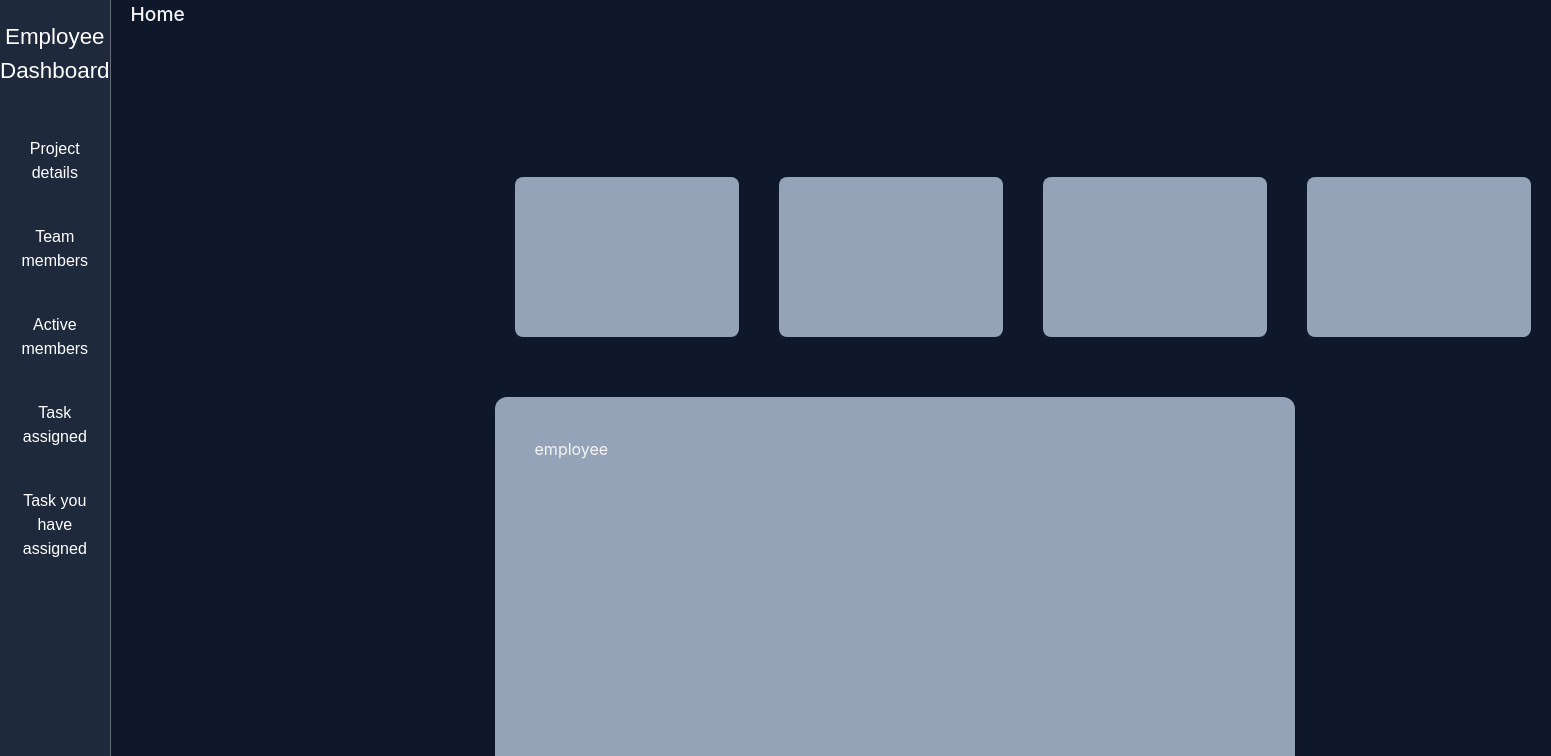
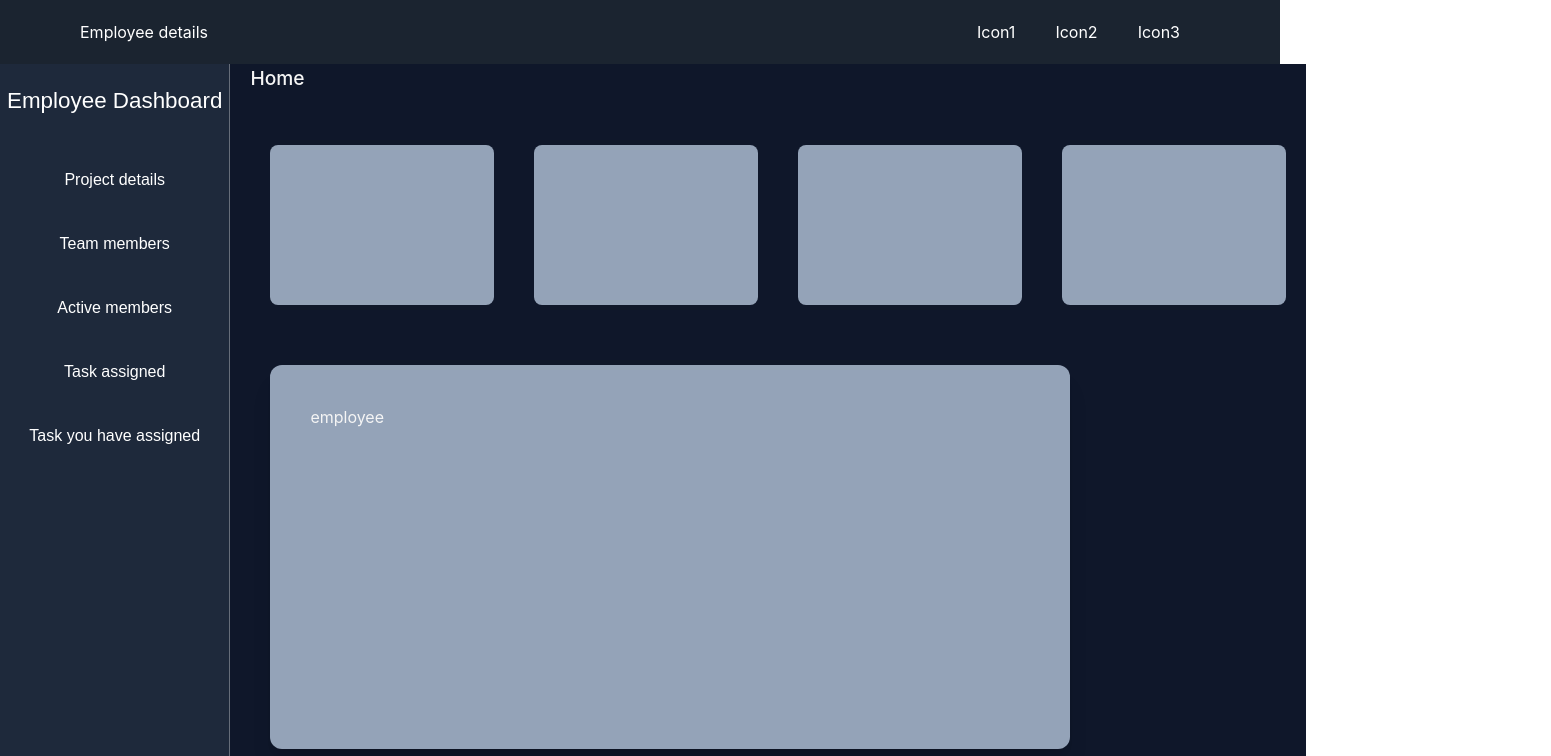
Before and after one commit to Sameer-khann/Navieo.employee, a React (Create React App) app in the folder frontend/: page / in a window 1280 px wide. Shown: the top 756 px of the page, 1551 px wide, since content can reach past the window. Built offline with nearby package versions, Linux system fonts and the light colour scheme.

Commit message:
Navbar Integration

```diff
--- a/frontend/src/components/Employee.js
+++ b/frontend/src/components/Employee.js
@@ -1,16 +1,17 @@
 const Employee = () => {
     return (
         <>
-                <div className=" ml-96 flex mt-32 h-36  ">
+            <div className="Emp">
+                <div className=" ml-5 flex mt-8 h-36  ">
                     <div className=" bg-slate-400 w-56 p-20 m-5 rounded-lg"></div>
                     <div className=" bg-slate-400 w-56 p-20 m-5 rounded-lg"></div>
                     <div className=" bg-slate-400 w-56 p-20 m-5 rounded-lg"></div>
                     <div className=" bg-slate-400 w-56 p-20 m-5 rounded-lg"></div>
                 </div>
-                <div className="shadow-xl mt-24 rounded-xl w-[50rem] ml-96 h-96 p-10 m-10  bg-slate-400">
+                <div className="shadow-xl mt-24 rounded-xl w-[50rem] ml-15 h-96 p-10 m-10  bg-slate-400">
                     <h1>employee</h1>
                 </div>
-                <div className="shadow-xl  rounded-xl w-[50rem] ml-96 h-96 p-10 m-10 bg-slate-400  ">
+                <div className="shadow-xl  rounded-xl w-[50rem] ml-15 h-96 p-10 m-10 bg-slate-400  ">
                     <h1>start/end time</h1>
                     <div className="flex">
                         <div className="flex-col ">
@@ -26,10 +27,11 @@ const Employee = () => {
                     </div>
                     <button className="bg-white p-4 m-4 hover:bg-blue-950 ml-64 rounded-xl">Start/end</button>
                 </div>
-                <div className="shadow-xl  rounded-xl w-[50rem] ml-96 h-96 p-10 m-10 bg-slate-400">
+                <div className="shadow-xl  rounded-xl w-[50rem] ml-15 h-96 p-10 m-10 bg-slate-400">
                     <h1>All task</h1>
                     <div className="bg-white w-[45rem] h-14 rounded-xl p-4 m-2"></div>
                 </div>
+            </div>
         </>
     )
 }
--- /dev/null
+++ b/frontend/src/components/Footer.css
@@ -0,0 +1,118 @@
+.Footer {
+    background-color: #1f2531;
+    height: 550px;
+    /* margin-top: 100px; */
+    color: white;
+}
+
+.QucikDetails {
+    display: flex;
+    align-items: center;
+    justify-content: space-around;
+    padding: 20px;
+    gap: 10px;
+}
+
+.ListQuickDetails {
+    display: flex;
+}
+
+.LeftQuick {
+    display: flex;
+    flex-direction: column;
+    gap: 20px;
+}
+
+.RightQuick {
+    display: flex;
+    flex-direction: column;
+    gap: 20px;
+}
+
+.icon {
+    display: flex;
+    align-items: center;
+    justify-content: center;
+    width: 60px;
+    width: 60px;
+    overflow: hidden;
+    border-radius: 50%;
+}
+
+.icon img {
+    width: 100%;
+    height: 100%;
+}
+
+.addresBox {
+    display: flex;
+    gap: 10px;
+    align-items: center;
+    width: 250px;
+    font-size: 1rem;
+}
+
+input {
+    padding: 10px;
+    margin: 5px 0;
+    font-size: 16px;
+    border: 1px solid #ccc;
+    border-radius: 4px;
+    box-sizing: border-box;
+    width: 200px;
+}
+
+/* Styles for Hover and Focus States */
+input:hover,
+input:focus {
+    border-color: #005abb;
+    /* Change color on hover and focus */
+    outline: none;
+    /* Remove default focus outline */
+}
+
+/* Styles for Disabled State */
+input:disabled {
+    background-color: #f0f0f0;
+    /* Change background color for disabled state */
+}
+
+.line {
+    width: 100%;
+    height: 30px;
+    color: white;
+}
+
+/* FooterSec */
+
+.Footer {
+    padding: 20px;
+}
+
+.FooterSec {
+    display: flex;
+    justify-content: space-around;
+    padding: 50px 20px;
+}
+
+.logoSecFooter {
+    display: flex;
+    flex-direction: column;
+    width: 400px;
+}
+
+.serviceFooter {
+    display: flex;
+    flex-direction: column;
+    gap: 15px;
+    width: 300px;
+
+}
+
+.linksFooter {
+    display: flex;
+    flex-direction: column;
+    gap: 15px;
+    width: 300px;
+
+}
--- /dev/null
+++ b/frontend/src/components/Footer.js
@@ -0,0 +1,91 @@
+import React from 'react'
+import "./Footer.css";
+
+// import icon from '../img/icons8-location-96.png'
+// import icon1 from '../img/icons8-phone-96.png'
+// import icon2 from '../img/icons8-at-sign-96.png'
+
+export default function Footer() {
+    return (
+        <>
+            <div className="Footer">
+                <div className="QuickContact">
+                    <div className="QucikDetails">
+                        <div className="LeftQuick">
+                            <h3>QUICK CONTACTS</h3>
+                            <div className="ListQuickDetails">
+                                <div className="addresBox">
+                                    <div className="icon">
+                                        <img src="" alt="" />
+                                    </div>
+                                    <span className="textQuick">
+                                        7140 Wehner Tunnel
+                                        Washington, D.C
+                                    </span>
+                                </div>
+                                <div className="addresBox">
+                                    <div className="icon">
+                                        <img src="" alt="" />
+                                    </div>
+                                    <span className="textQuick">
+                                        +9833929292
+                                        +9833533290
+                                    </span>
+                                </div>
+                                <div className="addresBox">
+                                    <div className="icon">
+                                        <img src="" alt="" />
+                                    </div>
+                                    <span className="textQuick">
+                                        info@technum.com technum@mail.com
+                                    </span>
+                                </div>
+                            </div>
+                        </div>
+                        <div className="RightQuick">
+                            <h3>STAY IN TOUCH</h3>
+                            <div className="inputSearch">
+                                <input type="text" placeholder='Email address' />
+                            </div>
+                        </div>
+                    </div>
+                </div>
+                <div className="FooterSec">
+                    <div className="logoSecFooter">
+                        <div className="logo">
+                            {/* <img src="" alt="" /> */}
+                            <h1>YOURDEVELOPER01</h1>
+                        </div>
+                        <div className="LogoDisFooter">
+                            <span className='LogoDisFooterP'>We have advanced skills & resources to create large-scale solutions as well as guide startups from idea to profit. We a TechnUm!</span>
+                        </div>
+                        <div className="socialMedia">
+                            <img src="" alt="" />
+                            <img src="" alt="" />
+                            <img src="" alt="" />
+                        </div>
+
+                    </div>
+                    <div className="serviceFooter">
+                        <h2>SERVICES</h2>
+                        <span>UI / UX Design</span>
+                        <span>Web & App Development</span>
+                        <span>OA & Software Testing</span>
+                        <span>IT Consulting</span>
+                        <span>Product Design</span>
+
+                    </div>
+                    <div className="linksFooter">
+                        <h2>USEFUL LINKS</h2>
+                        <span>About</span>
+                        <span>Services</span>
+                        <span>Industries</span>
+                        <span>Solutions</span>
+                        <span>Team</span>
+
+                    </div>
+                </div>
+            </div>
+        </>
+    )
+}
--- a/frontend/src/components/Navbar.css
+++ b/frontend/src/components/Navbar.css
@@ -1,35 +1,25 @@
-.navbar {
+nav {
   display: flex;
+  align-items: center;
   justify-content: space-between;
-    padding: 0px 40px;
-    background: #626de356;
-    color: #6a3f98;
+  background-color: #1b2430;
+  padding: 20px 80px;
+  color: #fff;
+  position: sticky;
+  position: -webkit-sticky;
+  top: 0;
+  z-index: 5;
 }
 
-  .navlist {
+#navbar{
   display: flex;
-    gap: 20px;
   align-items: center;
-    color: rgb(0, 0, 0);
-    font-size: 1rem;
-    font-weight: 500;
-    text-transform: uppercase;
+  justify-content: center;
 }
 
-  .navbarlist {
-    display: flex;
-    align-content: start;
-    justify-content: start;
-    padding: 30px;
-
+#navbar li{
+  list-style: none;
+  padding: 0 20px;
+  position: relative;
+  color: #fff;
 }
-
-  .list {
-    display: flex;
-    flex-direction: column;
-    cursor: pointer;
-  }
-
-  .list p:hover {
-    color: #AFDBF5;
-  }
--- a/frontend/src/components/Navbar.js
+++ b/frontend/src/components/Navbar.js
@@ -1,47 +1,20 @@
-import React, { useState } from 'react'
-import { Link } from 'react-router-dom';
-// import menutrigger from "../img/icons8-menu-26.png"
-// import closetrigger from "../img/icons8-close-24.png"
+import "./Navbar.css";
 
-
-
-export default function Navbar() {
-
-    const [isSidebarOpen, setIsSidebarOpen] = useState(false);
-
-    const handleToggleSidebar = () => {
-        setIsSidebarOpen(prevState => !prevState);
-    };
-
+function Navbar() {
     return (
         <>
-            <div className="navbar">
-                <div className="logo">
-                    <h1>YOURDEVELOPER01</h1>
+            <nav>
+                <h1>Employee details</h1>
+                <div>
+                    <ul id='navbar'>
+                        <li>Icon1</li>
+                        <li>Icon2</li>
+                        <li>Icon3</li>
+                    </ul>
                 </div>
-                <div className="navlist">
-                    <button className="button-867" onClick={handleToggleSidebar}>
-                        {/* <img src={menutrigger} alt="" /> */}
-                    </button>
-                    <div className={`sidebar ${isSidebarOpen ? 'open' : ''}`}>
-                        <button className="button-867" onClick={handleToggleSidebar}>
-                            {/* <img src={closetrigger} alt="" /> */}
-                        </button>
-                        <div className="navbarlist">
-                            <div className='list'>
-                                <p href="/">Home</p>
-                                <p href="/"><Link className="" to="../pages/Project">
-                                    Projects
-                                </Link></p>
-                                <p href="/about">About</p>
-                                <p href="/contact">Contact</p>
-                                <p href="/services">Services</p>
-                            </div>
-                        </div>
-                    </div>
-                </div>
-            </div>
-
+            </nav>
         </>
     )
 }
+
+export default Navbar;
--- a/frontend/src/components/Sidebar.css
+++ b/frontend/src/components/Sidebar.css
@@ -3,7 +3,7 @@
 
 .sidebarSection {
     font-family: Arial, sans-serif;
-    width: 100%;
+    width: 18vw;
     background-color: #1e293b;
     border-right: 1px solid rgba(255, 255, 255, 0.317);
     display: flex;
@@ -13,7 +13,10 @@
     color: white;
     height: 100vh;
     z-index: 1;
-
+    position: sticky;
+    top: 0;
+    overflow-y: auto;
+    /*position: -webkit-sticky;*/
 }
 
 .HeadtextSidebar {
--- a/frontend/src/pages/LandingPage.css
+++ b/frontend/src/pages/LandingPage.css
@@ -1,11 +1,11 @@
 .container {
     display: flex;
-    height: 100vh;
+    height: 300vh;
 }
 
 
 .right-section {
-    flex: .8;
+    flex: .7;
     background-color: #0f172a;
     color: whitesmoke;
     display: flex;
@@ -13,8 +13,11 @@
 }
 
 .left-section {
-    flex: .2;
-    background-color: rgb(0, 116, 78);
+    flex: .3;
+    background-color: #1e293b;
+    position: sticky;
+    top: 0;
+    z-index: 4;
 }
 
 .hidden{
@@ -54,3 +57,8 @@
 .HomeButton:hover{
     color: #a87efc;
 }
+
+.LandingPage{
+    display: flex;
+    flex-direction: column;
+}
--- a/frontend/src/pages/LandingPage.js
+++ b/frontend/src/pages/LandingPage.js
@@ -4,7 +4,8 @@ import './LandingPage.css'; // Import the CSS file
 import Sidebar from '../components/Sidebar';
 import Navbar from '../components/Navbar';
 import Employee from '../components/Employee';
-import  Form  from '../components/Form';
+import Form from '../components/Form';
+import Footer from '../components/Footer';
 
 const LandingPage = () => {
 
@@ -17,21 +18,24 @@ const LandingPage = () => {
 
 
     return (
+        <>
+            <div className="LandingPage">
+                <Navbar />
                 <div className="container">
                     <div className={`left-section ${isLeftSectionVisible ? '' : 'hidden'}`}>
                         <Sidebar />
                     </div>
                     <div className="right-section">
-                <div className="top-right-section">
-                    {/* <Navbar /> */}
-                </div>
                         <div className="HomeButton" onClick={toggleLeftSection}>Home</div>
-                <div className="bottom-right-section">
-                    <Employee/>
+                        <Employee />
+                        {/* <div className="bottom-right-section">
                             <Form/>
+                        </div> */}
                     </div>
                 </div>
+                {/* <Footer /> */}
             </div>
+        </>
     );
 };
 
```
Lines whose indentation alone changed are shown as unchanged.
